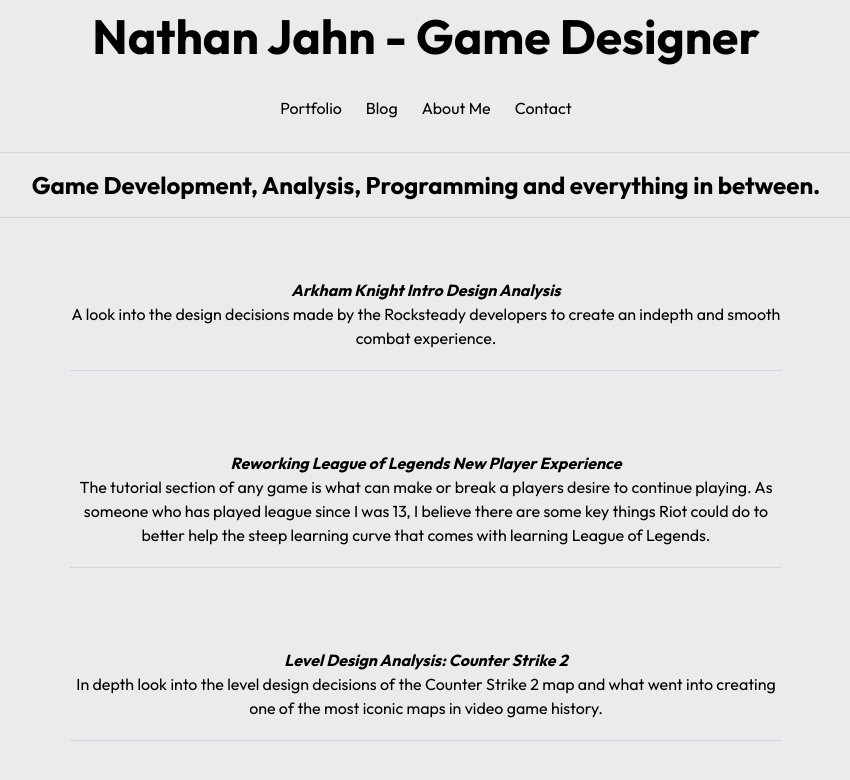
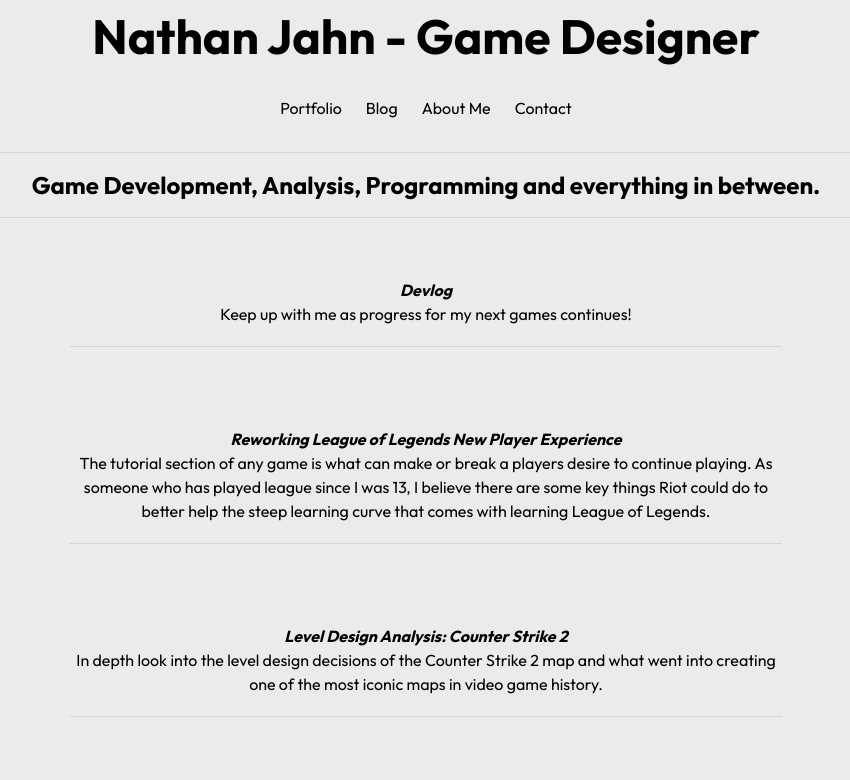
Before and after one commit to njahn88/njahn88.github.io, a React (Vite) app: page /Blog in a window 1280 px wide. Shown: the top 780 px of the page, without its empty margins (214-1064 px from the left). Built offline with nearby package versions, Linux system fonts and the light colour scheme.

Commit message:
Started Devlog blog page

```diff
--- a/src/App.jsx
+++ b/src/App.jsx
@@ -10,6 +10,7 @@
 import Dust2Analysis from './pages/BlogPages/Dust2Analysis.jsx'
 import ReworkLolTutorial from './pages/BlogPages/ReworkLolTutorial.jsx'
 import ArkhamKnightCombatAnalysis from './pages/BlogPages/ArkhamKnightCombatAnalysis.jsx'
+import Devlog from './pages/BlogPages/Devlog.jsx'
 
 function App() {
 
@@ -27,6 +28,7 @@
             <Route path='/Blog/Level Design Analysis: Counter Strike 2' element={<Dust2Analysis/>}/>
             <Route path='/Blog/Reworking League of Legends New Player Experience' element={<ReworkLolTutorial/>}/>
             <Route path='/Blog/Arkham Knight Intro Design Analysis' element={<ArkhamKnightCombatAnalysis/>}/>
+            <Route path='/Blog/Devlog' element={<Devlog/>}/>
         </Routes>
     </>
   )
--- a/src/pages/Blog.jsx
+++ b/src/pages/Blog.jsx
@@ -4,9 +4,17 @@
     return(
         <>
             <div className={'flex justify-center flex-wrap'}>
+                {/*
                 <div className={'w-full flex justify-center'}>
                     <div className={'flex justify-center items-center flex-wrap p-5 w-200 text-center'}>
                         <BlogPost title={'Arkham Knight Intro Design Analysis'}  description={'A look into the design decisions made by the Rocksteady developers to create an indepth and smooth combat experience.' }/>
+                        <hr className={'border-gray-300 mx-6 w-full'} />
+                    </div>
+                </div>
+                */}
+                <div className={'w-full flex justify-center'}>
+                    <div className={'flex justify-center items-center flex-wrap p-5 w-200 text-center'}>
+                        <BlogPost title={'Devlog'}  description={'Keep up with me as progress for my next games continues!' }/>
                         <hr className={'border-gray-300 mx-6 w-full'} />
                     </div>
                 </div>
--- /dev/null
+++ b/src/pages/BlogPages/Devlog.jsx
@@ -0,0 +1,9 @@
+export default function Devlog(){
+    return (
+        <>
+            <div className={'flex justify-center font-outfit font-bold py-3 text-2xl text-center'}>
+                Devlog
+            </div>
+        </>
+    )
+}
```
